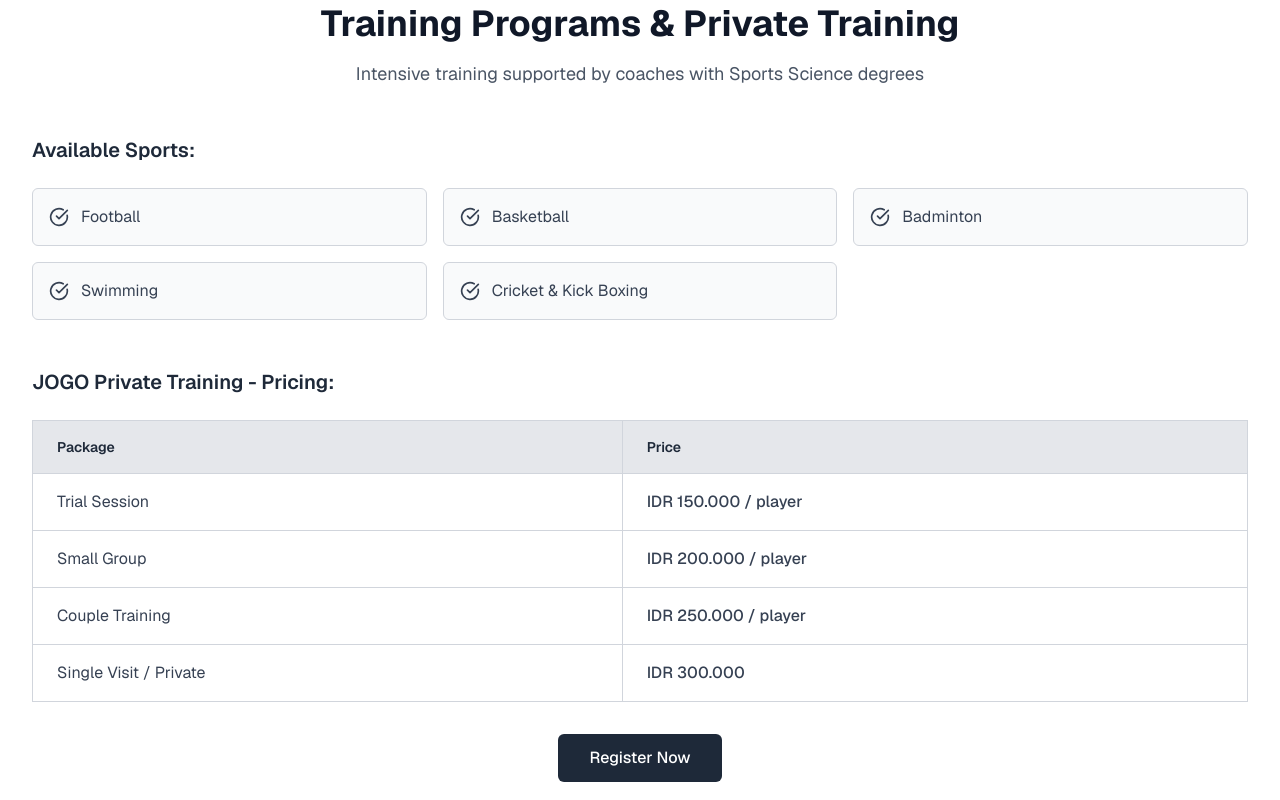
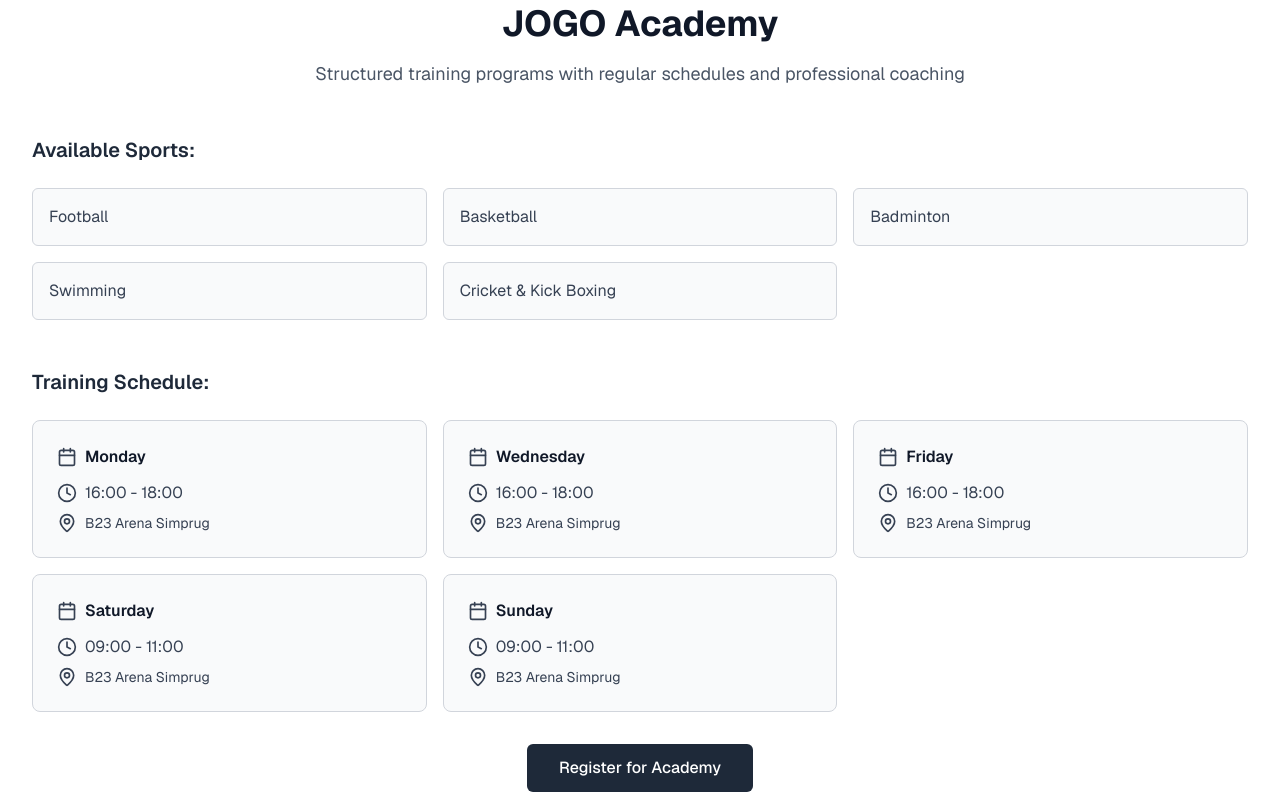
Before and after one commit to DrRhea/badailautasmara-web, a Next.js app: page / in a window 1280 px wide. Shown: the part 980-1780 px from the top of the page. Built offline with nearby package versions, Linux system fonts and the light colour scheme.

Commit message:
Separate Academy and Private Training sections, add schedule info for Academy, update Hero with 3 separate buttons

```diff
--- a/src/app/page.tsx
+++ b/src/app/page.tsx
@@ -1,5 +1,6 @@
 import Navbar from "@/components/Navbar";
 import Hero from "@/components/Hero";
+import AcademySection from "@/components/AcademySection";
 import JOGOSection from "@/components/JOGOSection";
 import CoachesSection from "@/components/CoachesSection";
 import EOSection from "@/components/EOSection";
@@ -11,6 +12,7 @@
     <div className="min-h-screen bg-gray-100">
       <Navbar />
       <Hero />
+      <AcademySection />
       <JOGOSection />
       <CoachesSection />
       <EOSection />
--- /dev/null
+++ b/src/components/AcademySection.tsx
@@ -0,0 +1,122 @@
+"use client";
+
+import { motion } from "framer-motion";
+import { Calendar, Clock, MapPin } from "lucide-react";
+
+const GOOGLE_FORM_ACADEMY = "https://forms.gle/YOUR_FORM_ID"; // Ganti dengan link Google Form untuk Academy
+
+// Schedule data - bisa diupdate sesuai jadwal yang sebenarnya
+const schedule = [
+  { day: "Monday", time: "16:00 - 18:00", venue: "B23 Arena Simprug" },
+  { day: "Wednesday", time: "16:00 - 18:00", venue: "B23 Arena Simprug" },
+  { day: "Friday", time: "16:00 - 18:00", venue: "B23 Arena Simprug" },
+  { day: "Saturday", time: "09:00 - 11:00", venue: "B23 Arena Simprug" },
+  { day: "Sunday", time: "09:00 - 11:00", venue: "B23 Arena Simprug" },
+];
+
+const sports = [
+  "Football",
+  "Basketball",
+  "Badminton",
+  "Swimming",
+  "Cricket & Kick Boxing",
+];
+
+export default function AcademySection() {
+  return (
+    <section id="academy" className="py-20 bg-white">
+      <div className="max-w-7xl mx-auto px-4 sm:px-6 lg:px-8">
+        <motion.div
+          initial={{ opacity: 0, y: 20 }}
+          whileInView={{ opacity: 1, y: 0 }}
+          viewport={{ once: true }}
+          transition={{ duration: 0.6 }}
+          className="text-center mb-12"
+        >
+          <h2 className="text-3xl sm:text-4xl font-bold text-gray-900 mb-4">
+            JOGO Academy
+          </h2>
+          <p className="text-lg text-gray-600 max-w-2xl mx-auto">
+            Structured training programs with regular schedules and professional
+            coaching
+          </p>
+        </motion.div>
+
+        {/* Available Sports */}
+        <motion.div
+          initial={{ opacity: 0, y: 20 }}
+          whileInView={{ opacity: 1, y: 0 }}
+          viewport={{ once: true }}
+          transition={{ duration: 0.6, delay: 0.2 }}
+          className="mb-12"
+        >
+          <h3 className="text-xl font-semibold text-gray-800 mb-6">
+            Available Sports:
+          </h3>
+          <div className="grid grid-cols-1 sm:grid-cols-2 lg:grid-cols-3 gap-4">
+            {sports.map((sport, index) => (
+              <div
+                key={index}
+                className="flex items-center p-4 bg-gray-50 border border-gray-300 rounded-md"
+              >
+                <span className="text-gray-700">{sport}</span>
+              </div>
+            ))}
+          </div>
+        </motion.div>
+
+        {/* Schedule */}
+        <motion.div
+          initial={{ opacity: 0, y: 20 }}
+          whileInView={{ opacity: 1, y: 0 }}
+          viewport={{ once: true }}
+          transition={{ duration: 0.6, delay: 0.4 }}
+          className="mb-8"
+        >
+          <h3 className="text-xl font-semibold text-gray-800 mb-6">
+            Training Schedule:
+          </h3>
+          <div className="grid grid-cols-1 md:grid-cols-2 lg:grid-cols-3 gap-4">
+            {schedule.map((item, index) => (
+              <div
+                key={index}
+                className="bg-gray-50 border border-gray-300 rounded-lg p-6"
+              >
+                <div className="flex items-center mb-3">
+                  <Calendar className="h-5 w-5 text-gray-700 mr-2" />
+                  <span className="font-semibold text-gray-900">{item.day}</span>
+                </div>
+                <div className="flex items-center mb-2">
+                  <Clock className="h-5 w-5 text-gray-700 mr-2" />
+                  <span className="text-gray-700">{item.time}</span>
+                </div>
+                <div className="flex items-center">
+                  <MapPin className="h-5 w-5 text-gray-700 mr-2" />
+                  <span className="text-gray-700 text-sm">{item.venue}</span>
+                </div>
+              </div>
+            ))}
+          </div>
+        </motion.div>
+
+        {/* CTA Button */}
+        <motion.div
+          initial={{ opacity: 0, y: 20 }}
+          whileInView={{ opacity: 1, y: 0 }}
+          viewport={{ once: true }}
+          transition={{ duration: 0.6, delay: 0.6 }}
+          className="text-center"
+        >
+          <a
+            href={GOOGLE_FORM_ACADEMY}
+            target="_blank"
+            rel="noopener noreferrer"
+            className="inline-block bg-gray-800 text-white px-8 py-3 rounded-md font-medium hover:bg-gray-900 transition-colors"
+          >
+            Register for Academy
+          </a>
+        </motion.div>
+      </div>
+    </section>
+  );
+}
--- a/src/components/EOSection.tsx
+++ b/src/components/EOSection.tsx
@@ -2,6 +2,8 @@
 
 import { motion } from "framer-motion";
 import { CheckCircle } from "lucide-react";
+
+const GOOGLE_FORM_EVENT = "https://forms.gle/YOUR_FORM_ID"; // Ganti dengan link Google Form untuk Event
 
 const services = [
   "Event Management: Local to international tournaments, permits, & venues",
@@ -83,6 +85,24 @@
             ))}
           </div>
         </motion.div>
+
+        {/* CTA Button */}
+        <motion.div
+          initial={{ opacity: 0, y: 20 }}
+          whileInView={{ opacity: 1, y: 0 }}
+          viewport={{ once: true }}
+          transition={{ duration: 0.6, delay: 0.6 }}
+          className="text-center mt-12"
+        >
+          <a
+            href={GOOGLE_FORM_EVENT}
+            target="_blank"
+            rel="noopener noreferrer"
+            className="inline-block bg-gray-800 text-white px-8 py-3 rounded-md font-medium hover:bg-gray-900 transition-colors"
+          >
+            Inquire Event Services
+          </a>
+        </motion.div>
       </div>
     </section>
   );
--- a/src/components/Hero.tsx
+++ b/src/components/Hero.tsx
@@ -3,7 +3,9 @@
 import { motion } from "framer-motion";
 import { ArrowRight } from "lucide-react";
 
-const GOOGLE_FORM_URL = "https://forms.gle/YOUR_FORM_ID"; // Ganti dengan link Google Form Fathan
+const GOOGLE_FORM_ACADEMY = "https://forms.gle/YOUR_FORM_ID"; // Ganti dengan link Google Form untuk Academy
+const GOOGLE_FORM_PRIVATE = "https://forms.gle/YOUR_FORM_ID"; // Ganti dengan link Google Form untuk Private
+const GOOGLE_FORM_EVENT = "https://forms.gle/YOUR_FORM_ID"; // Ganti dengan link Google Form untuk Event
 
 export default function Hero() {
   return (
@@ -40,19 +42,24 @@
             className="flex flex-col sm:flex-row gap-4 justify-center"
           >
             <a
-              href={GOOGLE_FORM_URL}
-              target="_blank"
-              rel="noopener noreferrer"
+              href="#academy"
               className="inline-flex items-center justify-center bg-gray-800 text-white px-8 py-3 rounded-md font-medium hover:bg-gray-900 transition-colors"
             >
-              Register Training (JOGO)
+              Academy
+              <ArrowRight className="ml-2 h-5 w-5" />
+            </a>
+            <a
+              href="#private"
+              className="inline-flex items-center justify-center bg-gray-800 text-white px-8 py-3 rounded-md font-medium hover:bg-gray-900 transition-colors"
+            >
+              Private Training
               <ArrowRight className="ml-2 h-5 w-5" />
             </a>
             <a
               href="#eo"
               className="inline-flex items-center justify-center bg-white text-gray-800 border-2 border-gray-300 px-8 py-3 rounded-md font-medium hover:bg-gray-50 transition-colors"
             >
-              View EO Services
+              Event Organizer
             </a>
           </motion.div>
 
--- a/src/components/JOGOSection.tsx
+++ b/src/components/JOGOSection.tsx
@@ -1,17 +1,8 @@
 "use client";
 
 import { motion } from "framer-motion";
-import { CheckCircle } from "lucide-react";
 
-const GOOGLE_FORM_URL = "https://forms.gle/YOUR_FORM_ID"; // Ganti dengan link Google Form Fathan
-
-const sports = [
-  "Football",
-  "Basketball",
-  "Badminton",
-  "Swimming",
-  "Cricket & Kick Boxing",
-];
+const GOOGLE_FORM_PRIVATE = "https://forms.gle/YOUR_FORM_ID"; // Ganti dengan link Google Form untuk Private
 
 const pricing = [
   { type: "Trial Session", price: "IDR 150.000", per: "/ player" },
@@ -22,7 +13,7 @@
 
 export default function JOGOSection() {
   return (
-    <section id="jogo" className="py-20 bg-white">
+    <section id="private" className="py-20 bg-gray-50">
       <div className="max-w-7xl mx-auto px-4 sm:px-6 lg:px-8">
         <motion.div
           initial={{ opacity: 0, y: 20 }}
@@ -32,36 +23,12 @@
           className="text-center mb-12"
         >
           <h2 className="text-3xl sm:text-4xl font-bold text-gray-900 mb-4">
-            Training Programs & Private Training
+            JOGO Private Training
           </h2>
           <p className="text-lg text-gray-600 max-w-2xl mx-auto">
-            Intensive training supported by coaches with Sports Science
-            degrees
+            Personalized one-on-one or small group training sessions tailored
+            to your needs
           </p>
-        </motion.div>
-
-        {/* Cabang Olahraga */}
-        <motion.div
-          initial={{ opacity: 0, y: 20 }}
-          whileInView={{ opacity: 1, y: 0 }}
-          viewport={{ once: true }}
-          transition={{ duration: 0.6, delay: 0.2 }}
-          className="mb-12"
-        >
-          <h3 className="text-xl font-semibold text-gray-800 mb-6">
-            Available Sports:
-          </h3>
-          <div className="grid grid-cols-1 sm:grid-cols-2 lg:grid-cols-3 gap-4">
-            {sports.map((sport, index) => (
-              <div
-                key={index}
-                className="flex items-center p-4 bg-gray-50 border border-gray-300 rounded-md"
-              >
-                <CheckCircle className="h-5 w-5 text-gray-700 mr-3 flex-shrink-0" />
-                <span className="text-gray-700">{sport}</span>
-              </div>
-            ))}
-          </div>
         </motion.div>
 
         {/* Tabel Harga */}
@@ -112,12 +79,12 @@
           className="text-center"
         >
           <a
-            href={GOOGLE_FORM_URL}
+            href={GOOGLE_FORM_PRIVATE}
             target="_blank"
             rel="noopener noreferrer"
             className="inline-block bg-gray-800 text-white px-8 py-3 rounded-md font-medium hover:bg-gray-900 transition-colors"
           >
-            Register Now
+            Register for Private Training
           </a>
         </motion.div>
       </div>
--- a/src/components/Navbar.tsx
+++ b/src/components/Navbar.tsx
@@ -12,7 +12,8 @@
 
   const menuItems = [
     { name: "Home", href: "#home" },
-    { name: "JOGO Academy & Private", href: "#jogo" },
+    { name: "Academy", href: "#academy" },
+    { name: "Private Training", href: "#private" },
     { name: "Event Organizer", href: "#eo" },
     { name: "Coach Profile", href: "#coach" },
     { name: "Portfolio & Gallery", href: "#portfolio" },
```
